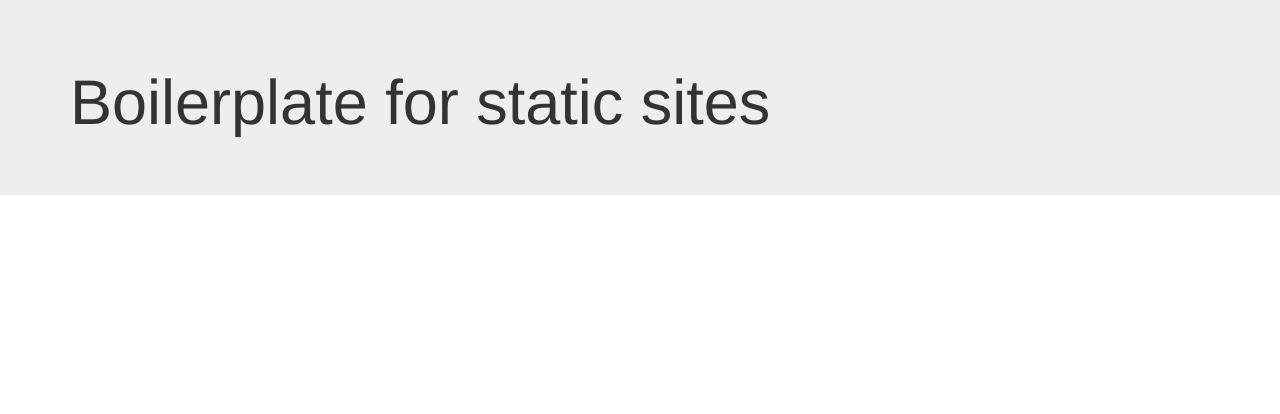
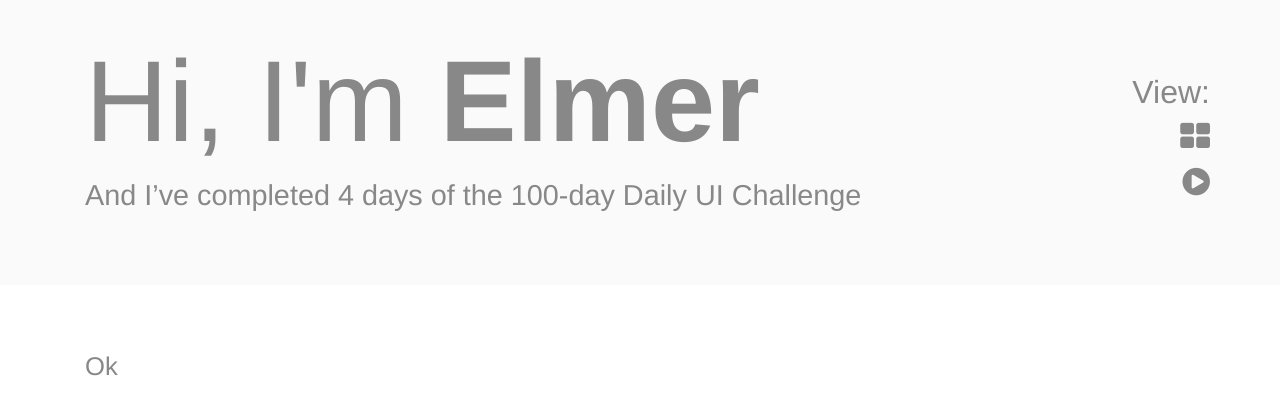
Before and after one commit to liawesomesaucer/100ui-showcase, a website: page index.html in a window 1280 px wide. Drawn offline with nearby package versions, Linux system fonts and the light colour scheme; files that its build step writes are made by us from their sources; a web font is replaced by a local one.

Commit message:
Completed header

```diff
--- a/index.html
+++ b/index.html
@@ -3,12 +3,12 @@
 <html lang="en">
 <head>
   <meta name="viewport" content="width=device-width, initial-scale=1.0">
-  <meta property="og:title" content="Boilerplate">
-  <meta property="og:description" content="Website of Boilerplate">
+  <meta property="og:title" content="100UI Showcase">
+  <meta property="og:description" content="A showcase for my completed Daily UI challenge">
   <meta property="og:image" content="images/logo.png"><meta property="og:image:secure_url" content="images/logo.png">
-  <meta property="og:image:type" content="image/png"><title>Boilerplate</title>
+  <meta property="og:image:type" content="image/png"><title>100UI Showcase</title>
   <meta name="theme-color" content="#19A3C5">
-  <meta name="description" content="Website of Boilerplate">
+  <meta name="description" content="A showcase for my completed Daily UI challenge">
   <meta name="keywords" content="Keywords">
   <meta http-equiv="X-UA-Compatible" content="IE=edge">
   <link rel="stylesheet" href="css/bootstrap.min.css">
@@ -20,10 +20,26 @@
   <div class="wrapper">
     <nav class="nav">
     </nav>
-    <div class="jumbotron">
+    <div class="ui-header--wrapper">
       <div class="container">
-        <h1>Boilerplate for static sites</h1>
+        <div class="row">
+          <div class="ui-header col-sm-12">
+            <h1 class="ui-header--title">Hi, I'm <span class="ui-bold">Elmer</span></h1>
+            <h4 class="ui-header--subtitle">And I’ve completed 4 days of the 100-day Daily UI Challenge</h4>
+            <div class="ui-header--nav text-right">
+              <ul class="list-inline ui-header--nav-buttons">
+                <li>View:</li>
+                <li><a id="ui-view-tiles"><i class="fa fa-th-large"></i></a></li>
+                <li><a id="ui-view-slides"><i class="fa fa-play-circle"></i></a></li>
+              </ul>
+            </div>
+          </div>
+        </div>
       </div>
+    </div>
+
+    <div class="ui-body--wrapper row">
+      <div class="ui-body container" id="ui-content">Ok</div>
     </div>
     <footer class="footer">
     </footer>
--- a/scss/base.scss
+++ b/scss/base.scss
@@ -0,0 +1,48 @@
+@mixin modified-meyer-reset {
+  html, body, div, span, applet, object, iframe, h1, h2, h3, h4, h5, h6, p, blockquote, pre, a, abbr, acronym, address, big, cite, code, del, dfn, em, img, ins, kbd, q, s, samp, small, strike, strong, sub, sup, tt, var, b, u, i, center, dl, dt, dd, ol, ul, li, fieldset, form, label, legend, table, caption, tbody, tfoot, thead, tr, th, td, article, aside, canvas, details, embed, figure, figcaption, footer, header, hgroup, menu, nav, output, ruby, section, summary, time, mark, audio, video {
+    vertical-align: baseline;
+    font-family: $TEXT_FONT;
+  }
+
+  // HTML5 display-role reset for older browsers
+  article, aside, details, figcaption, figure, footer, header, hgroup, menu, nav, section {
+    display: block;
+  }
+  body {
+    font-size: 62.5%;
+    line-height: 1.4;
+    color: $GRAY_DARK;
+    background: $WHITE;
+  }
+  p, ul, li, div {
+    font-size: 1.6rem;
+  }
+  ol, ul {
+    list-style: none;
+  }
+  blockquote, q {
+    quotes: none;
+  }
+  blockquote {
+    &:before, &:after {
+      content: "";
+      content: none;
+    }
+  }
+  q {
+    &:before, &:after {
+      content: "";
+      content: none;
+    }
+  }
+  table {
+    border-collapse: collapse;
+    border-spacing: 0;
+  }
+}
+
+@include modified-meyer-reset;
+
+.ui-bold {
+  font-weight: bold;
+}
--- a/scss/globals.scss
+++ b/scss/globals.scss
@@ -0,0 +1,46 @@
+// For global variables such as colors, fonts, etc.
+
+/* Fonts */
+  // Font imports
+  @import url('https://fonts.googleapis.com/css?family=Source-Sans-Pro');
+
+  $HEADER_FONT: "Source Sans Pro", Helvetica, sans-serif;
+  $TEXT_FONT: "Source Sans Pro", Helvetica, sans-serif;
+
+/* Colors */
+  $GRAY_LIGHT: #FAFAFA;
+
+  $GRAY_MED: #AAAAAA;
+
+  $GRAY_DARK: #888888;
+
+  $WHITE: #FFFFFF;
+
+/* Breakpoints */
+  // Note breakpoints are the upper bound of each device size
+  // Usage: @media screen and (max-width: $BP_WHATEVER) { }
+
+  /* Bootstrap 6 default breakpoints
+   * $breakpoints: (
+   *   small: 0px,
+   *   medium: 640px,
+   *   large: 1024px,
+   *   xlarge: 1200px,
+   *   xxlarge: 1440px,
+   * );
+   */
+
+  // Small mobile device
+  $BP_SM: 640px;
+
+  // Mobile device width upper bound
+  $BP_MD: 768px;
+
+  // Tablet width upper bound
+  $BP_LG: 992px;
+
+  // Small desktop width upper bound (ie laptops)
+  $BP_XL: 1200px;
+
+  // Large desktop width upper bound
+  $BP_XXL: 1440px;
--- a/scss/main.scss
+++ b/scss/main.scss
@@ -5,5 +5,6 @@
 @import './base';
 
 // Pages
+@import './pages/_header';
 @import './pages/_footer';
-@import './pages/_header';
+@import './pages/_body';
--- /dev/null
+++ b/scss/pages/_body.scss
@@ -0,0 +1,5 @@
+.ui-body {
+  &--wrapper {
+    padding-top: 4rem;
+  }
+}
--- a/scss/pages/_header.scss
+++ b/scss/pages/_header.scss
@@ -0,0 +1,24 @@
+.ui-header {
+  position: relative;
+
+  &--wrapper {
+    background-color: $GRAY_LIGHT;
+    padding: 2rem 0 4rem 0;
+  }
+  &--title {
+    font-size: 7.2rem;
+  }
+  &--subtitle {
+    font-size: 1.8rem;
+  }
+  &--nav {
+    position: absolute;
+    bottom: 0;
+    right: 0;
+
+    li,
+    a {
+      font-size: 2rem;
+    }
+  }
+}
```
Also changed, not shown: images/uis/00_Example.png (added), images/uis/01_Example.png (added), images/uis/02_Example.png (added), images/uis/03_Example.png (added).
